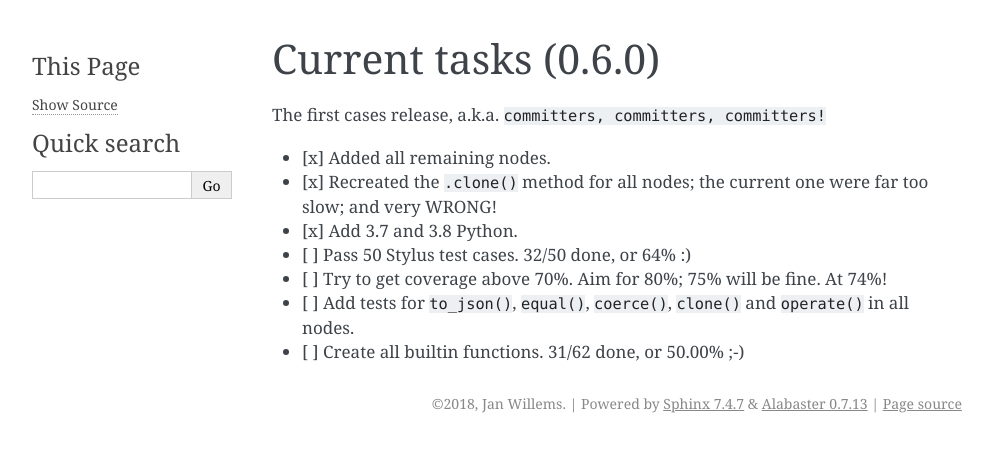
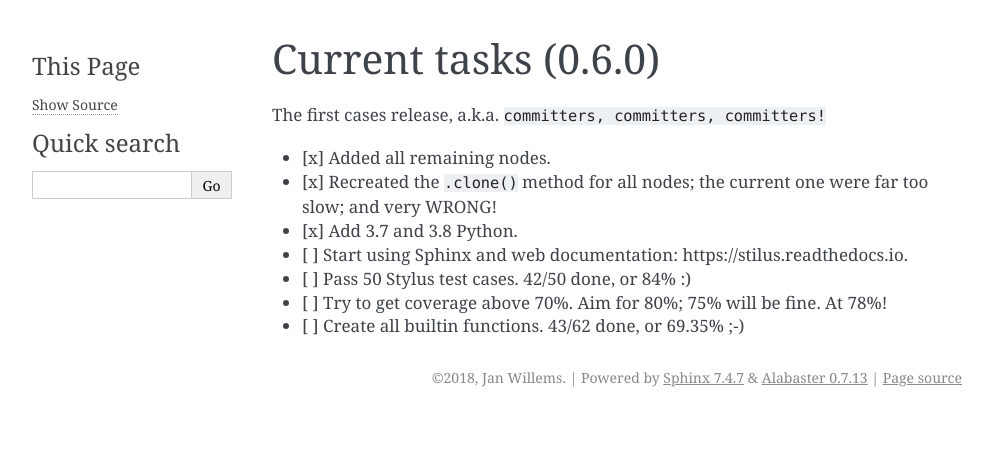
Before and after one commit to jw/stilus, a Sphinx documentation site: the page built from docs/plan/current.md, in a window 1280 px wide. Shown: the top 452 px of the page, without its empty margins (148-1141 px from the left). Built offline with Sphinx 7.4.7, drawn with Linux system fonts in a browser that asks for light colours.

Commit message:
Updated the documentation.

```diff
--- a/docs/plan/current.md
+++ b/docs/plan/current.md
@@ -5,7 +5,7 @@ The first cases release, a.k.a. `committers, committers, committers!`
  - [x] Added all remaining nodes.
  - [x] Recreated the `.clone()` method for all nodes; the current one were far too slow; and very WRONG!
  - [x] Add 3.7 and 3.8 Python.
- - [ ] Pass 50 Stylus test cases.  32/50 done, or 64% :)
- - [ ] Try to get coverage above 70%. Aim for 80%; 75% will be fine.  At 74%!
- - [ ] Add tests for `to_json()`, `equal()`, `coerce()`, `clone()` and `operate()` in all nodes.
- - [ ] Create all builtin functions. 31/62 done, or 50.00% ;-)
+ - [ ] Start using Sphinx and web documentation: https://stilus.readthedocs.io.
+ - [ ] Pass 50 Stylus test cases.  42/50 done, or 84% :)
+ - [ ] Try to get coverage above 70%. Aim for 80%; 75% will be fine.  At 78%!
+ - [ ] Create all builtin functions. 43/62 done, or 69.35% ;-)
--- /dev/null
+++ b/docs/requirements.txt
@@ -0,0 +1,5 @@
+# only needed fro readthedocs
+click==7.0
+deprecated==1.2.6
+pyyaml==5.1.1
+wrapt==1.11.2
```
Also changed, not shown: docs/plan/future.md (+1 -1 lines).
